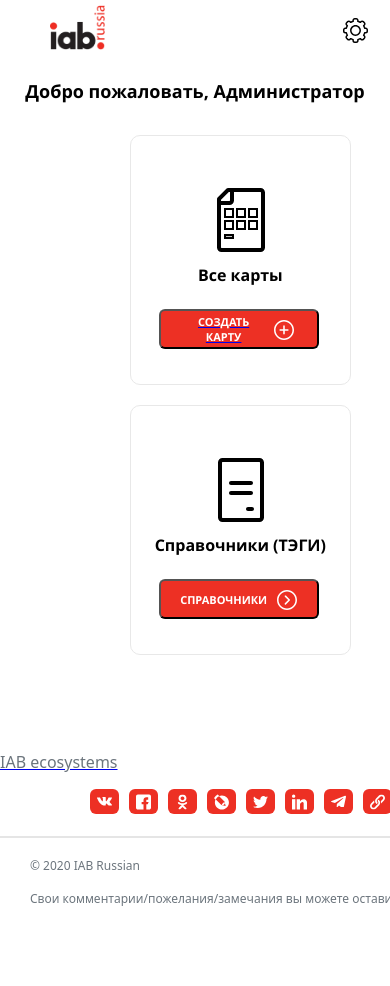
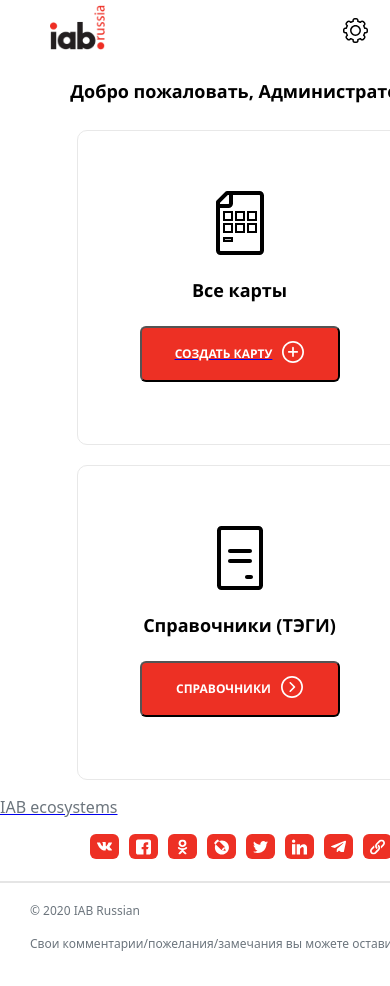
Before and after one commit to Mirogaz/Site, a React (Create React App) app: page / in a window 390 px wide. Shown: the top 986 px of the page. Before the commit the page ends 953 px from the top, so only its background shows below. Built offline with nearby package versions, Linux system fonts and the light colour scheme; a web font is replaced by a local one.

Commit message:
Полностью адаптировано

```diff
--- a/src/components/AddList/AddList.scss
+++ b/src/components/AddList/AddList.scss
@@ -52,71 +52,17 @@
     }
 
 @media (max-width: 1200px) {
-    .list {
-        .add {
-            font-size: calc(16px*1200px/1920px);
 
-            #update {
-                margin-right: calc(90px*1200px/1920px);
-            }
-
-            #fullDate {
-                margin-right: calc(110px*1200px/1920px);
-            }
-
-            #name {
-                margin-right: calc(505px*1200px/1920px);
-            }
-
-            #delete {
-                margin: calc(21px*1200px/1920px) calc(46px*1200px/1920px) calc(21px*1200px/1920px) calc(36px*1200px/1920px);
-            }
-            button {
-                    width: 8px;
-                    height: 8px;
-                    margin: 0;
-            }
-            #edit {
-                margin: calc(21px*1200px/1920px) 0 calc(21px*1200px/1920px) 0;
-            }
-
-            }
-
-        }
 }
 
 @media (max-width: 992px) {
     .list {
         .add {
-            font-size: calc(13px*992px/1200px);
-
-            #update {
-                margin-right: calc(30px*992px/1200px);
+            #name {
+                margin-right: 200px;
             }
-
-            #fullDate {
-                margin-right: calc(60px*992px/1200px);
-            }
-
-            #name {
-                margin-right: calc(280px*992px/1200px);
-            }
-
-            #delete {
-                margin: calc(17px*992px/1200px) calc(38px*992px/1200px) calc(17px*992px/1200px) calc(29px*992px/1200px);
-            }
-            button {
-                    width: 8px;
-                    height: 8px;
-                    margin: 0;
-            }
-            #edit {
-                margin: calc(17px*992px/1200px) 0 calc(17px*992px/1200px) 0;
-            }
-
-            }
-
         }
+    }
 }
 
 @media (max-width: 768px) {
@@ -125,7 +71,7 @@
             font-size: 14px;
 
             #update {
-                margin-right: 65px;
+                margin-right: 50px;
             }
 
             #fullDate {
@@ -133,7 +79,7 @@
             }
 
             #name {
-                margin-right: 246px;
+                margin-right: 210px;
             }
 
             #delete {
@@ -164,7 +110,7 @@
             }
 
             #fullDate {
-                margin-right: 50px;
+                margin-right: 35px;
             }
 
             #name {
@@ -206,7 +152,7 @@
             }
 
             #name {
-                margin-right: 44px;
+                margin-right: 35px;
             }
 
             #edit {
--- a/src/components/Footer/Footer.scss
+++ b/src/components/Footer/Footer.scss
@@ -59,18 +59,17 @@ p {
 
 @media (max-width: 992px) {
     .SocialNetwork {
-        margin: 0 0 22px calc(437px*992px/1200px);
-        width: calc(1120px*1200px/1920px);
+        margin: 0 0 22px 317px;
     }
     .reference {
-        font-size: 14px;
+        font-size: 16px;
         line-height: 21px;
-        width: 590px;
         height: 63px;
-        margin-left: calc(250px*992px/1200px);
+        margin-left: 201px;
     }
     .line {
-        margin: 0 calc(250px*992px/1200px);
+        width: 700px;
+        margin: 0 201px;
     }
 }
 
--- a/src/components/NavBar/NavBarStyle.scss
+++ b/src/components/NavBar/NavBarStyle.scss
@@ -43,24 +43,32 @@
 
 @media (max-width: 1200px) {
     .menu {
-        min-width: 992px;
-        max-width: 100%;
+        width: 1200px;
         .logo {
-            margin-left: calc(1200px * 400px / 1920px);
-            margin-right: calc(1200px * 964px / 1920px);
+            margin-left: 150px;
+            margin-right: 800px;
         }
         }
     }
 
 @media (max-width: 992px) {
-  .menu {
-        min-width: 768px;
+    .menu {
+        width: 992px;
         .logo {
-            margin-left: calc(992px * 250px / 1200px);
-            margin-right: calc(992px * 590px / 1200px);
+
+            img {
+                width: 65px;
+                height: 65px;
+            }
+
+            margin-left: 100px;
+            margin-right: 650px;
         }
-
-  }
+        svg {
+            width: 26px;
+            height: 26px;
+        }
+    }
 }
 
 @media (max-width: 768px) {
--- a/src/components/NavBarIAB/NavBarIAB.scss
+++ b/src/components/NavBarIAB/NavBarIAB.scss
@@ -26,32 +26,36 @@
 
 @media (max-width: 1200px) {
     .menuIAB {
-        min-width: 992px;
-        max-width: 100%;
+        width: 1200px;
         .logo {
-            margin-left: calc(1200px * 400px / 1920px);
-            margin-right: calc(1200px * 964px / 1920px);
+            margin-left: 150px;
         }
         p {
-            font-size: calc(40px*1200px/1920px);
-            margin: 15px 0 0 calc(525px*1200px/1920px);
+            font-size: 35px;
+            margin-left: 235px;
         }
         }
     }
 
 @media (max-width: 992px) {
   .menuIAB {
-        min-width: 768px;
+        width: 992px;
+
+        p {
+            font-size: 30px;
+            margin: 15px 0 0 180px;
+        }
         .logo {
-            margin-left: calc(992px * 250px / 1200px);
-            margin-right: calc(992px * 590px / 1200px);
+
+            img {
+                width: 65px;
+                height: 65px;
+            }
+
+            margin-left: 100px;
+            margin-right: 650px;
         }
-        p {
-            font-size: calc(25px*992px/1200px);
-            margin: 15px 0 0 calc(350px*992px/1200px);
-        }
-
-  }
+    }
 }
 
 @media (max-width: 768px) {
--- a/src/pages/Admin/Admin.scss
+++ b/src/pages/Admin/Admin.scss
@@ -123,112 +123,48 @@ button {
 
 @media (max-width: 1200px) {
 
-    button {
-        font-size: 10px;
-        line-height: 15px;
-        width: calc(260px*1200px/1920px);
-        height: calc(56px*1200px/1920px);
-        margin: calc(16px*1200px/1920px) 0 0 calc(45px*1200px/1920px);
-    }
-
-
     .admin {
+        width: 1200px;
         display: flex;
         align-items: center;
         text-align: center;
+
         p {
+            width: 1200px;
             margin: 0;
-        margin-left: calc(53px*1200px/1920px);
-        width: 1120px;
-        height: calc(53px*1200px/1920px);
-        font-size: calc(40px*1200px/1920px);
+            font-size: 35px;
         }
     }
 
-    .head {
-        margin: 52px 78px 30px 78px;
-        width: 40px;
-        height: 40px;
-    }
-
     .card {
-        width: calc(1200px*1200px/1920px);
-        height: calc(400px*1200px/1920px);
-        margin-left: calc(592px*1200px/1920px);
-        margin-top: calc(64px*1200px/1920px);
-        margin-bottom: calc(65px*1200/1920px);
-
-
-
-                &__add, &__directory
-            {
-
-                p {
-                    font-size: 16px;
-                }
-
-
-
-            width: calc(353px*1200px/1920px);
-            height: calc(400px*1200px/1920px);
-
-            }
+        width: 1200px;
+        margin-left: 232px;
     }
 
 }
 
+
 @media (max-width: 992px) {
+    .admin {
+        width: 992px;
+        display: flex;
+        align-items: center;
+        text-align: center;
 
-
-    .admin {
         p {
             margin: 0;
-        width: 100%;
-        margin: 0 calc(400px*992px/1920px) 0;
-        height: calc(33px*992px/1200px);
-        font-size: calc(25px*992px/1200px);
-        }
+            font-size: 30px;
             }
 
-    .head {
-        margin: 52px 78px 30px 78px;
-        width: 40px;
-        height: 40px;
          }
 
     .card {
-        margin: 0;
-        margin-left: calc(592px*992px/1920px);
-        margin-top: calc(40px*992px/1200px);
-        margin-bottom: calc(40px*992px/1200px);
-
-
-                &__add, &__directory
-            {
-
-                p {
-                    font-size: 16px;
-                }
-
-            }
+        width: 992px;
+        margin-left: 128px;
     }
 }
 
 @media (max-width: 768px) {
-
-    button {
-        svg {
-            width: 23px;
-            height: 23px;
-
-        }
-        width: 160px;
-        height: 40px;
-
-        font-size: 11px;
-    }
-
-
 
     .admin {
         display: flex;
@@ -245,39 +181,12 @@ button {
          }
 
          .card {
-            width: 450px;
-            height: 300px;
-
-            margin: 0;
-            margin-top: 55px;
-            margin-left: 159px;
-
-
-                    &__add, &__directory
-                {
-                    p {
-                        font-size: 16px;
-                    }
-
-
-                }
-                &__add {
-                    margin-bottom: 20px;
-                }
+            width: 740px;
+            margin-left: 14px;
          }
 }
 
 @media (max-width: 480px) {
-
-    button {
-        font-size: 11px;
-        svg {
-            width: 20px;
-            height: 20px;
-
-        }
-    }
-
 
     .admin {
         display: flex;
@@ -294,19 +203,41 @@ button {
         }
 
     .card {
-            width: 450px;
-            height: 600px;
 
     margin: 0;
-            margin-top: 55px;
-            margin-left: 130px;
+    width: 325px;
+    height: 650px;
 
+    .head {
+        margin: auto;
+        margin-top: 60px;
+    }
+
+            margin-top: 50px;
+            margin-left: 77px;
             display: flex;
             flex-direction: column;
                     &__add, &__directory
                 {
+
+                    width: 325px;
+                    height: 650px;
+
+                    button {
+                        font-size: 12px;
+                        width: 200px;
+                        margin: 0;
+                        margin-left: 62px;
+                        margin-bottom: 0;
+                        svg {
+                            width: 22px;
+                            height: 22px;
+
+                        }
+                    }
+
                     p {
-                        font-size: 16px;
+                        font-size: 18px;
                     }
 
 
@@ -318,13 +249,6 @@ button {
 }
 
 @media (max-width: 320px) {
-    button {
-        svg {
-            width: 20px;
-            height: 20px;
-        }
-    }
-
 
     .admin {
         display: flex;
@@ -338,19 +262,42 @@ button {
             font-size: 14px;
             margin-right: 5px;
             }
+
          }
-         .card {
-            width: 312px;
+
+    .card   {
+
+        .head {
+            margin: auto;
+            margin-top: 50px;
+        }
+
+            width: 300px;
             height: 600px;
 
             margin: 0;
             margin-top: 55px;
-            margin-left: 45px;
+            margin-left: 20px;
 
             display: flex;
             flex-direction: column;
                     &__add, &__directory
                 {
+
+                    button {
+                        font-size: 11px;
+                        width: 180px;
+                        margin: 0;
+
+                        svg {
+                            width: 20px;
+                            height: 20px;
+                        }
+                        margin-left: 50px;
+                    }
+
+                    width: 280px;
+                    height: 300px;
                     p {
                         font-size: 16px;
                     }
```
Also changed, not shown: src/pages/AddCards/AddCards.scss (+13 -148 lines), src/pages/IAB/IAB.scss (+22 -50 lines). Lines whose indentation alone changed are shown as unchanged.
